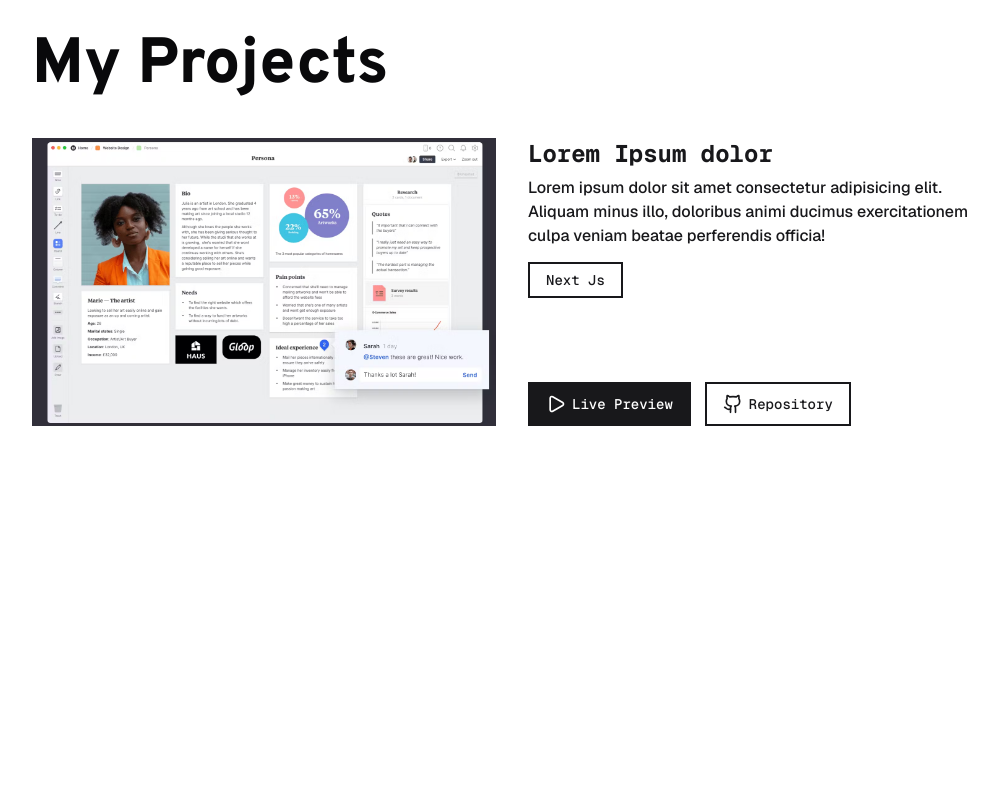
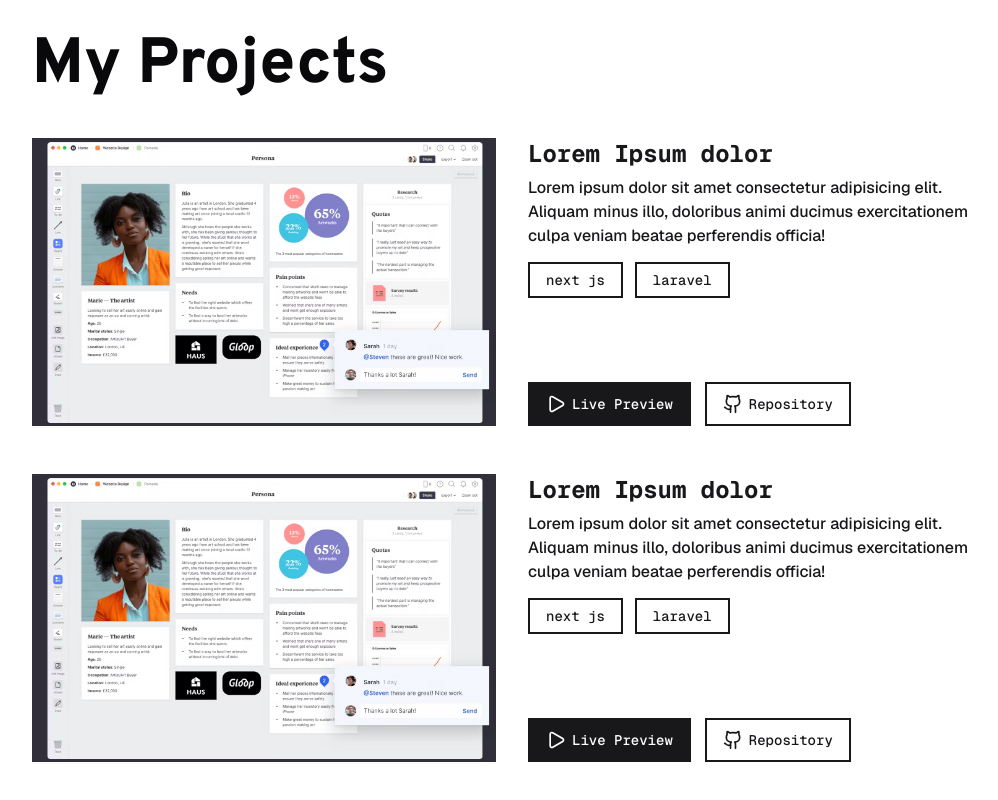
Before and after one commit to FajarVerse/portofolio-fajarverse, a Next.js app: page / in a window 1280 px wide. Shown: the part 1690-2490 px from the top of the page, without its empty margins (128-1126 px from the left). Before the commit the page ends 2228 px from the top, so only its background shows below. Built offline with nearby package versions, Linux system fonts and the light colour scheme; a web font is replaced by a local one.

Commit message:
fix: modify project-section

```diff
--- a/src/components/main/cart-project.tsx
+++ b/src/components/main/cart-project.tsx
@@ -1,8 +1,6 @@
 import { Clock, Github, Play } from "lucide-react";
+import Link from "next/link";
 import BtnCard from "./btn-card";
-import Link from "next/link";
-import { StaticImageData } from "next/image";
-import { div } from "motion/react-client";
 
 interface CardProjectProps {
   children: React.ReactNode;
@@ -20,22 +18,6 @@ interface CardRightContent {
   repoUrl: string;
   status: boolean;
 }
-
-// interface CardHeaderProps {
-//   image: string;
-// }
-
-// interface CardBodyProps {
-//   title: string;
-//   children: React.ReactNode;
-//   stack: string[];
-// }
-
-// interface CardFooterProps {
-//   liveUrl: string;
-//   repoUrl: string;
-//   status: boolean;
-// }
 
 const CardProject = ({ children }: CardProjectProps) => {
   return (
@@ -73,9 +55,15 @@ const CardRightContent = ({
             </p>
           </div>
           <div className="w-full mt-3 flex gap-2.5 md:mt-3.5 md:gap-3.5 lg:mt-3 lg:gap-2.5 xl:gap-3 xl:mt-3.5">
-            <BtnCard className="text-primary hover:bg-primary hover:text-background">
-              Next Js
-            </BtnCard>
+            {stacks.length > 0 &&
+              stacks.map((stack, i) => (
+                <BtnCard
+                  key={i}
+                  className="text-primary hover:bg-primary hover:text-background"
+                >
+                  {stack}
+                </BtnCard>
+              ))}
           </div>
         </div>
 
@@ -109,69 +97,6 @@ const CardRightContent = ({
   );
 };
 
-// const CardHeader = ({ image }: CardHeaderProps) => {
-//   return (
-//     <div
-//       className="w-full h-64 bg-cover bg-center md:h-80 lg:w-1/2 lg:h-64 xl:h-72 2xl:h-80"
-//       style={{ backgroundImage: `url(${image})` }}
-//     ></div>
-//   );
-// };
-
-// const CardBody = ({ title, children, stacks }: CardBodyProps) => {
-//   return (
-//     <>
-//       <div className="w-full mt-3.5">
-//         <h2 className="font-mono font-bold text-lg text-primary md:text-2xl lg:text-xl xl:text-2xl 2xl:text-3xl">
-//           {title}
-//         </h2>
-//         <p className="font-sans font-medium text-sm text-primary md:text-base md:mt-1.5 lg:text-sm xl:text-base 2xl:mt-2">
-//           {children}
-//         </p>
-//       </div>
-//       <div className="w-full mt-3 flex gap-2.5 md:mt-3.5 md:gap-3.5 lg:mt-3 lg:gap-2.5 xl:gap-3 xl:mt-3.5">
-//         <BtnCard className="text-primary hover:bg-primary hover:text-background">
-//           Next Js
-//         </BtnCard>
-//       </div>
-//     </>
-//   );
-// };
-
-// const CardFooter = ({ liveUrl, repoUrl, status }: CardFooterProps) => {
-//   return (
-//     <>
-//       {status ? (
-//         <div className="w-full mt-4 flex gap-2.5 md:mt-6 md:gap-3.5 lg:gap-2.5 lg:mt-4 xl:gap-3.5 xl:mt-6">
-//           <Link href={liveUrl}>
-//             <BtnCard className="py-3 bg-primary text-background hover:bg-background hover:text-primary flex items-center justify-center gap-1.5 cursor-pointer md:py-3.5 lg:py-3 xl:py-3.5">
-//               <Play className="size-4 xl:size-5" />
-//               Live Preview
-//             </BtnCard>
-//           </Link>
-//           <Link href={repoUrl}>
-//             <BtnCard className="py-3 bg-background text-primary hover:bg-primary hover:text-background flex items-center justify-center gap-1.5 cursor-pointer md:py-3.5 lg:py-3 xl:py-3.5">
-//               <Github className="size-4 xl:size-5" />
-//               Repository
-//             </BtnCard>
-//           </Link>
-//         </div>
-//       ) : (
-//         <div className="w-full mt-4 md:mt-6 lg:mt-4 xl:mt-6">
-//           <BtnCard className="py-3 bg-muted-foreground text-background flex items-center justify-center gap-1.5 md:py-3.5 lg:py-3 xl:py-3.5">
-//             <Clock className="size-4 xl:size-5" />
-//             in Progress
-//           </BtnCard>
-//         </div>
-//       )}
-//     </>
-//   );
-// };
-
-// CardProject.Header = CardHeader;
-// CardProject.Body = CardBody;
-// CardProject.Footer = CardFooter;
-
 CardProject.LeftContent = CardLeftContent;
 CardProject.RightContent = CardRightContent;
 
--- a/src/fragment/projects/project-fragment.tsx
+++ b/src/fragment/projects/project-fragment.tsx
@@ -2,6 +2,27 @@ import CardProject from "@/components/main/cart-project";
 import Header from "@/components/main/header";
 import AuthLayout from "@/layout/auth-layout";
 import projectTest from "../../../public/image/project-test.png";
+
+const projects = [
+  {
+    id: 1,
+    title: "Lorem Ipsum dolor",
+    stacks: ["next js", "laravel"],
+    liveUrl: "",
+    repoUrl: "",
+    status: true,
+    image: projectTest.src,
+  },
+  {
+    id: 2,
+    title: "Lorem Ipsum dolor",
+    stacks: ["next js", "laravel"],
+    liveUrl: "",
+    repoUrl: "",
+    status: true,
+    image: projectTest.src,
+  },
+];
 
 const ProjectFragment = () => {
   return (
@@ -9,29 +30,22 @@ const ProjectFragment = () => {
       <AuthLayout className="pt-32 lg:pb-28" id="projects">
         <Header>My Projects</Header>
         <div className="w-full mt-5 grid grid-cols-1 gap-10 md:gap-12 md:mt-8 lg:mt-10">
-          {/* <CardProject>
-            <CardProject.Header image={projectTest.src} />
-            <CardProject.Body title="Lugi Store">
-              Lorem ipsum dolor sit amet consectetur adipisicing elit. Beatae
-              natus temporibus earum architecto ipsa! Sit nesciunt culpa
-              adipisci odit et.
-            </CardProject.Body>
-            <CardProject.Footer liveUrl="" repoUrl="" status={true} />
-          </CardProject> */}
-          <CardProject>
-            <CardProject.LeftContent image={projectTest.src} />
+          {projects.map((project) => (
+            <CardProject key={project.id}>
+              <CardProject.LeftContent image={project.image} />
               <CardProject.RightContent
-              title="Lorem Ipsum dolor"
-              stacks={["next js", "laravel"]}
-              liveUrl=""
-              repoUrl=""
-              status={true}
+                title={project.title}
+                stacks={project.stacks}
+                liveUrl={project.liveUrl}
+                repoUrl={project.repoUrl}
+                status={project.status}
               >
                 Lorem ipsum dolor sit amet consectetur adipisicing elit. Aliquam
                 minus illo, doloribus animi ducimus exercitationem culpa veniam
                 beatae perferendis officia!
               </CardProject.RightContent>
             </CardProject>
+          ))}
         </div>
       </AuthLayout>
     </>
```
Lines whose indentation alone changed are shown as unchanged.
